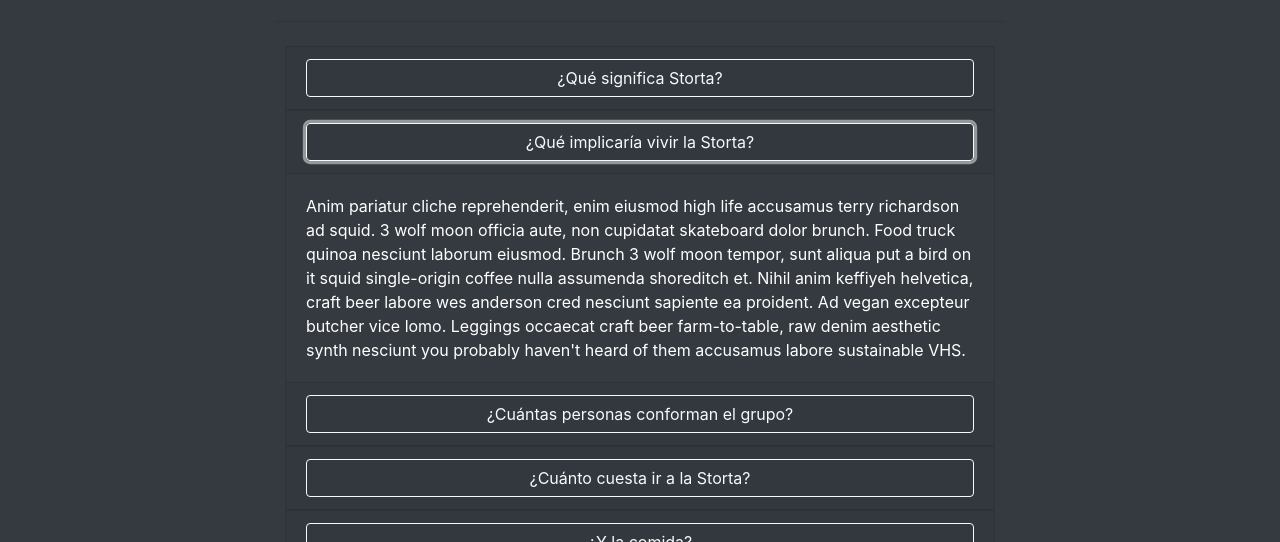
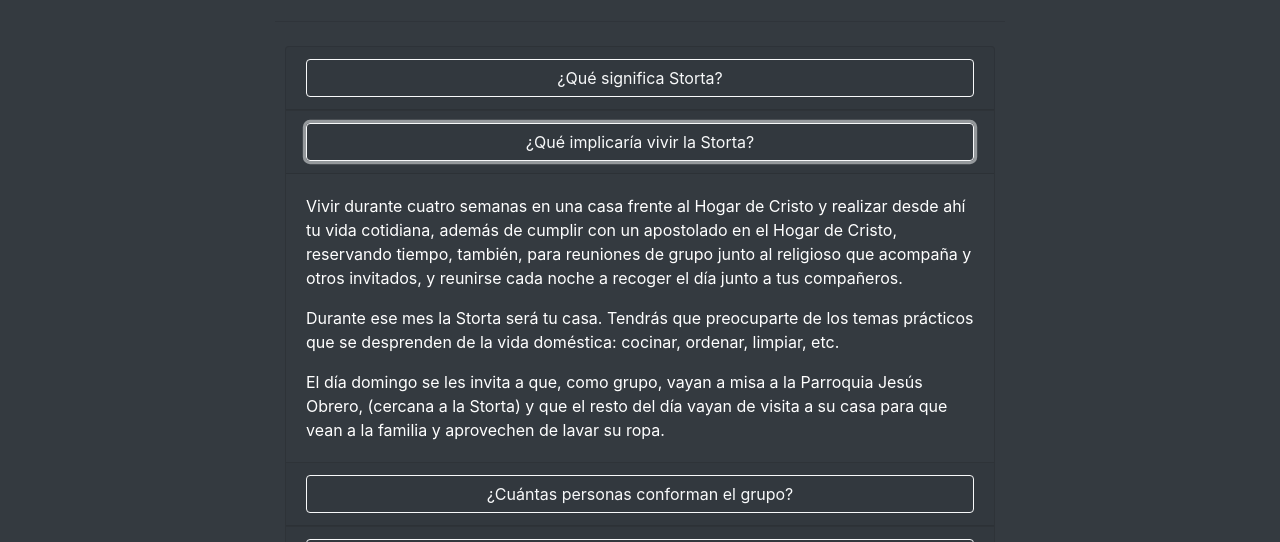
Before and after one commit to msalazarfig/storta2, a website with bundled scripts: page index.html in a window 1280 px wide. Both pictures are taken after a click on the button "¿Qué implicaría vivir la Storta?". Shown: the part 2530-3072 px from the top of the page. Built offline with nearby package versions, Linux system fonts and the light colour scheme.

Commit message:
Add files via upload

```diff
--- a/index.html
+++ b/index.html
@@ -283,7 +283,9 @@
             </div>
             <div id="collapseTwo" class="collapse" aria-labelledby="headingTwo" data-parent="#accordionExample">
               <div class="card-body">
-                Anim pariatur cliche reprehenderit, enim eiusmod high life accusamus terry richardson ad squid. 3 wolf moon officia aute, non cupidatat skateboard dolor brunch. Food truck quinoa nesciunt laborum eiusmod. Brunch 3 wolf moon tempor, sunt aliqua put a bird on it squid single-origin coffee nulla assumenda shoreditch et. Nihil anim keffiyeh helvetica, craft beer labore wes anderson cred nesciunt sapiente ea proident. Ad vegan excepteur butcher vice lomo. Leggings occaecat craft beer farm-to-table, raw denim aesthetic synth nesciunt you probably haven't heard of them accusamus labore sustainable VHS.
+                <p class="card-text">Vivir durante cuatro semanas en una casa frente al Hogar de Cristo y realizar desde ahí tu vida cotidiana, además de cumplir con un apostolado en el Hogar de Cristo, reservando tiempo, también, para reuniones de grupo junto al religioso que acompaña y otros invitados, y reunirse cada noche a recoger el día junto a tus compañeros.</p>
+                <p class="card-text">Durante ese mes la Storta será tu casa. Tendrás que preocuparte de los temas prácticos que se desprenden de la vida doméstica: cocinar, ordenar, limpiar, etc.</p>
+                <p class="card-text">El día domingo se les invita a que, como grupo, vayan a misa a la Parroquia Jesús Obrero, (cercana a la Storta) y que el resto del día vayan de visita a su casa para que vean a la familia y aprovechen de lavar su ropa.</p>
               </div>
             </div>
           </div>
@@ -297,7 +299,7 @@
             </div>
             <div id="collapseThree" class="collapse" aria-labelledby="headingThree" data-parent="#accordionExample">
               <div class="card-body">
-                Anim pariatur cliche reprehenderit, enim eiusmod high life accusamus terry richardson ad squid. 3 wolf moon officia aute, non cupidatat skateboard dolor brunch. Food truck quinoa nesciunt laborum eiusmod. Brunch 3 wolf moon tempor, sunt aliqua put a bird on it squid single-origin coffee nulla assumenda shoreditch et. Nihil anim keffiyeh helvetica, craft beer labore wes anderson cred nesciunt sapiente ea proident. Ad vegan excepteur butcher vice lomo. Leggings occaecat craft beer farm-to-table, raw denim aesthetic synth nesciunt you probably haven't heard of them accusamus labore sustainable VHS.
+                <p class="card-text">Es variable, generalmente son entre cinco y ocho personas. La capacidad de la casa es de ocho personas (cuatro hombres y cuatro mujeres) una de las cuáles ya vivió la experiencia y esta vez va a acompañar el grupo, recordando algunas líneas a seguir para que la instancia sea lo más enriquecedora posible.</p>
               </div>
             </div>
           </div>
@@ -311,7 +313,7 @@
             </div>
             <div id="collapseFour" class="collapse" aria-labelledby="headingFour" data-parent="#accordionExample">
               <div class="card-body">
-                Anim pariatur cliche reprehenderit, enim eiusmod high life accusamus terry richardson ad squid. 3 wolf moon officia aute, non cupidatat skateboard dolor brunch. Food truck quinoa nesciunt laborum eiusmod. Brunch 3 wolf moon tempor, sunt aliqua put a bird on it squid single-origin coffee nulla assumenda shoreditch et. Nihil anim keffiyeh helvetica, craft beer labore wes anderson cred nesciunt sapiente ea proident. Ad vegan excepteur butcher vice lomo. Leggings occaecat craft beer farm-to-table, raw denim aesthetic synth nesciunt you probably haven't heard of them accusamus labore sustainable VHS.
+                <p class="card-text">Para poder financiar las cuentas de la casa e ir juntando un fondo para mantención, se le pide a cada asistente que aporte con $40.000 pesos. Lo que en caso de que esto te complique, por favor acércate a los encargados para llegar a una solución.</p>
               </div>
             </div>
           </div>
@@ -325,7 +327,7 @@
             </div>
             <div id="collapseFive" class="collapse" aria-labelledby="headingFive" data-parent="#accordionExample">
               <div class="card-body">
-                Anim pariatur cliche reprehenderit, enim eiusmod high life accusamus terry richardson ad squid. 3 wolf moon officia aute, non cupidatat skateboard dolor brunch. Food truck quinoa nesciunt laborum eiusmod. Brunch 3 wolf moon tempor, sunt aliqua put a bird on it squid single-origin coffee nulla assumenda shoreditch et. Nihil anim keffiyeh helvetica, craft beer labore wes anderson cred nesciunt sapiente ea proident. Ad vegan excepteur butcher vice lomo. Leggings occaecat craft beer farm-to-table, raw denim aesthetic synth nesciunt you probably haven't heard of them accusamus labore sustainable VHS.
+                <p class="card-text">Los que viven en la casa deben definir qué comen y se ponen de acuerdo para conseguir los alimentos (si hacen fondo común o si sacan comida de sus casas).</p>
               </div>
             </div>
           </div>
@@ -339,7 +341,7 @@
             </div>
             <div id="collapseSix" class="collapse" aria-labelledby="headingSix" data-parent="#accordionExample">
               <div class="card-body">
-                Anim pariatur cliche reprehenderit, enim eiusmod high life accusamus terry richardson ad squid. 3 wolf moon officia aute, non cupidatat skateboard dolor brunch. Food truck quinoa nesciunt laborum eiusmod. Brunch 3 wolf moon tempor, sunt aliqua put a bird on it squid single-origin coffee nulla assumenda shoreditch et. Nihil anim keffiyeh helvetica, craft beer labore wes anderson cred nesciunt sapiente ea proident. Ad vegan excepteur butcher vice lomo. Leggings occaecat craft beer farm-to-table, raw denim aesthetic synth nesciunt you probably haven't heard of them accusamus labore sustainable VHS.
+                <p class="card-text">Para inscribirte debes llenar el formulario que está más abajo, contando quién eres, cómo supiste de la Storta y tu motivación para ir, además de los meses en que preferirías vivir la experiencia (sujeto a cupos disponibles). O también, puedes escribir a stortastgo@gmail.com.</p>
               </div>
             </div>
           </div>
```
Also changed, not shown: img/portfolio/fullsize/4.jpg, img/portfolio/fullsize/5.jpg, img/portfolio/thumbnails/4.jpg, img/portfolio/thumbnails/5.jpg.
